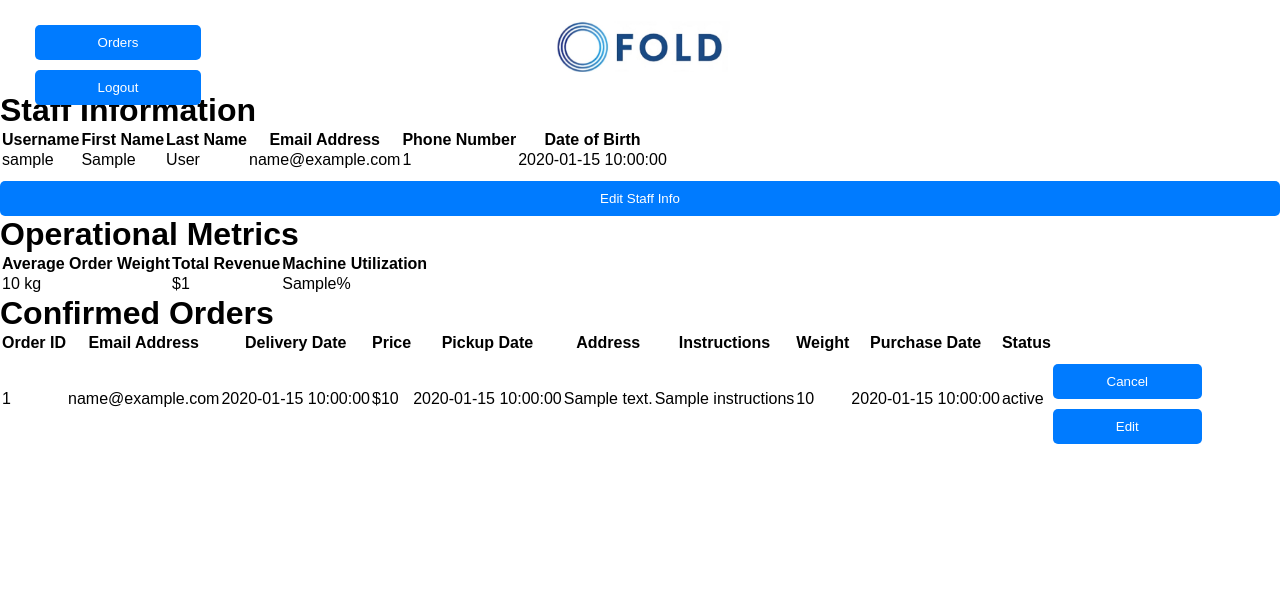
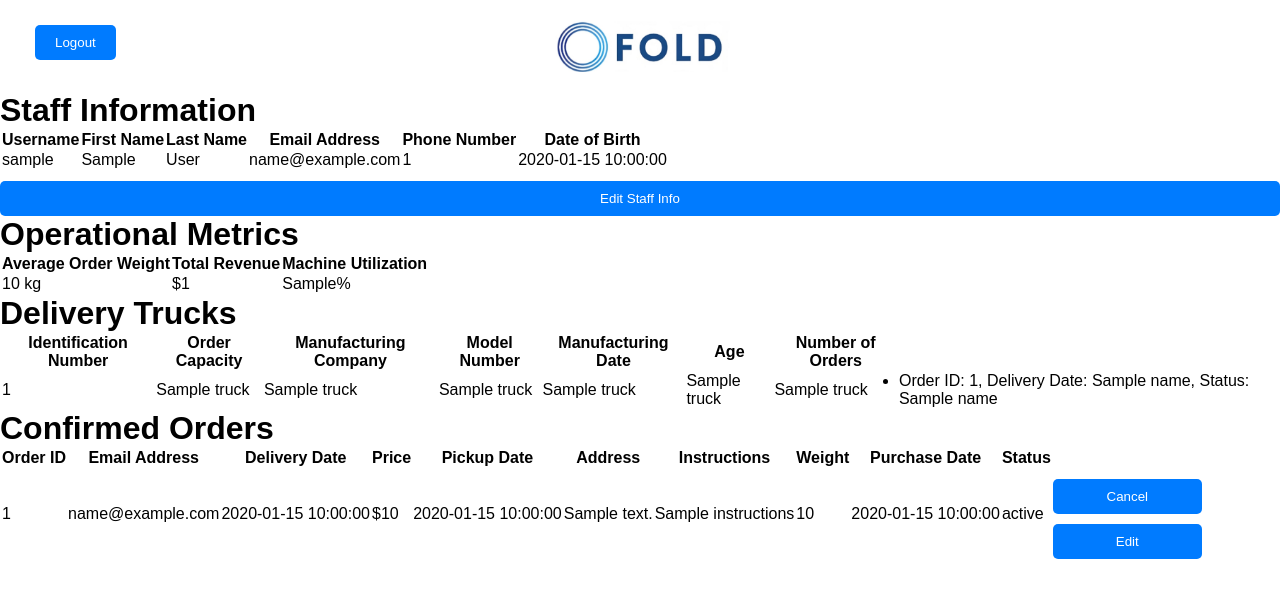
Before and after one commit to henrysimon4260/foldapp, a Flask app: template templates/staff_profile.html in a window 1280 px wide. Shown: the top 598 px of the page. Run offline with Flask 3, Linux system fonts and the light colour scheme; the template is opened without the code that fills it: most values are stand-ins (such as "Sample title", 1, 10 or a date in 2020).

Commit message:
finished updates

```diff
--- a/templates/staff_profile.html
+++ b/templates/staff_profile.html
@@ -36,7 +36,6 @@
         }
     </style>
 <div class="top-left-buttons">
-    <button class="button" id="firstname-button" onclick="location.href='/check_user_role';">Orders</button>
     <button class="button" id="logout-button" onclick="location.href='/logout';">Logout</button>
 </div>
 </head>
@@ -84,6 +83,36 @@
             <td>{{ metrics.machine_utilization }}%</td>
         </tr>
     </table>
+    <h1>Delivery Trucks</h1>
+    <table>
+        <tr>
+            <th>Identification Number</th>
+            <th>Order Capacity</th>
+            <th>Manufacturing Company</th>
+            <th>Model Number</th>
+            <th>Manufacturing Date</th>
+            <th>Age</th>
+            <th>Number of Orders</th>
+        </tr>
+        {% for truck in trucks %}
+        <tr>
+            <td>{{ truck[0] }}</td>
+            <td>{{ truck[1] }}</td>
+            <td>{{ truck[2] }}</td>
+            <td>{{ truck[3] }}</td>
+            <td>{{ truck[4] }}</td>
+            <td>{{ truck[5] }}</td>
+            <td>{{ truck[6] }}</td>
+            <td>
+                <ul>
+                {% for order in truck[7] %}
+                    <li>Order ID: {{ order[0] }}, Delivery Date: {{ order[1] }}, Status: {{ order[2] }}</li>
+                {% endfor %}
+                </ul>
+            </td>
+        </tr>
+        {% endfor %}
+    </table>
     <h1>Confirmed Orders</h1>
     {% if orders %}
     <table>
```
Also changed, not shown: templates/customer_profile.html (+18 -15 lines), templates/login.html (+13 -9 lines).
